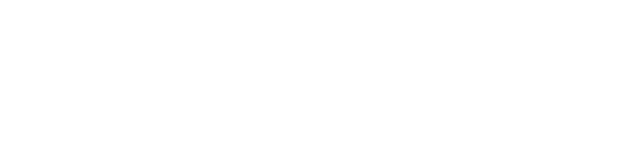
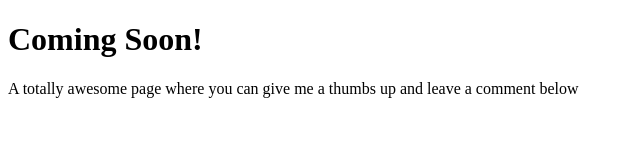
Before and after one commit to amcmdv/test-repo, a plain HTML site: page index.html in a window 1280 px wide. Shown: the whole page, without its empty margins (0-640 px from the left). Drawn offline with Linux system fonts and the light colour scheme.

Commit message:
Update index.html

```diff
--- a/index.html
+++ b/index.html
@@ -6,5 +6,7 @@
         <meta name="viewport" content="width=device-width, intial-scale=1.0" />
         <title>Totally Awesome Test Website</title>
     </head>
-    <body></body>
+    <body><h1>Coming Soon!</h1>
+        <p>A totally awesome page where you can give me a thumbs up and leave a comment below</p>
+    </body>
 </html>
```
